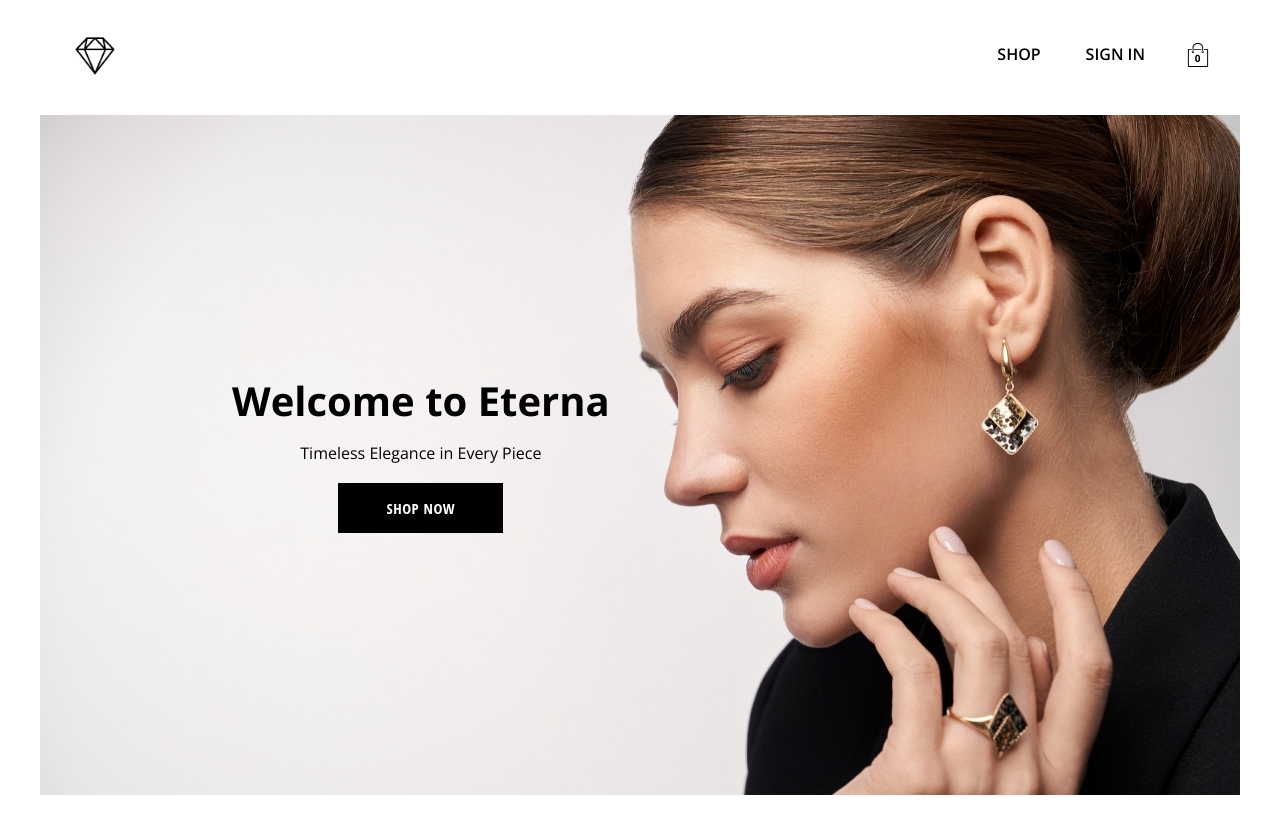
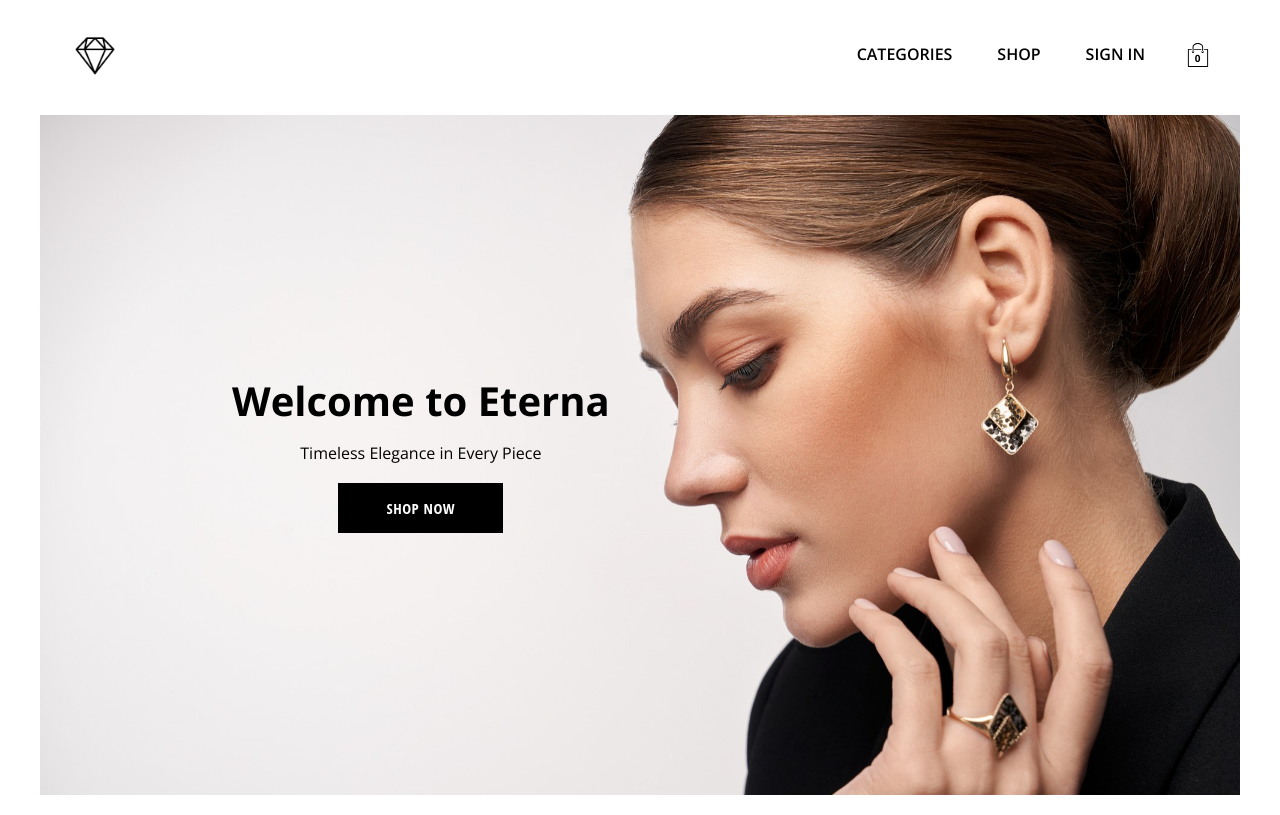
Before and after one commit to dantvi/eterna, a React (Vite) app: page / in a window 1280 px wide. Built offline with nearby package versions, Linux system fonts and the light colour scheme; no server answers; the database is empty.

Commit message:
added categories link to navigation

```diff
--- a/src/components/mobile-menu/Mobile-menu.component.tsx
+++ b/src/components/mobile-menu/Mobile-menu.component.tsx
@@ -25,7 +25,12 @@ const MobileMenu = () => {
       {currentUser ? (
         <span className='mobile-user-email'>{currentUser.email}</span>
       ) : null}
-      <Link className='menu-item' to={'/'} onClick={closeMenu}>HOME</Link>
+      <Link className='menu-item' to={'/'} onClick={closeMenu}>
+        HOME
+      </Link>
+      <Link className='menu-item' to={'/categories'} onClick={closeMenu}>
+        CATEGORIES
+      </Link>
       <Link className='menu-item' to={'/shop'} onClick={closeMenu}>
         SHOP
       </Link>
--- a/src/routes/Navigation/Navigation.component.tsx
+++ b/src/routes/Navigation/Navigation.component.tsx
@@ -27,6 +27,13 @@ const Navigation = () => {
           {currentUser ? (
             <span className='current-user-email'>{currentUser.email}</span>
           ) : null}
+          <Link
+            className='nav-link'
+            to={'/categories'}
+            title='Go to categories'
+          >
+            CATEGORIES
+          </Link>
           <Link className='nav-link' to={'/shop'} title='Go to shop'>
             SHOP
           </Link>
```
Also changed, not shown: src/routes/Navigation/Navigation.styles.scss (+2 -5 lines).
